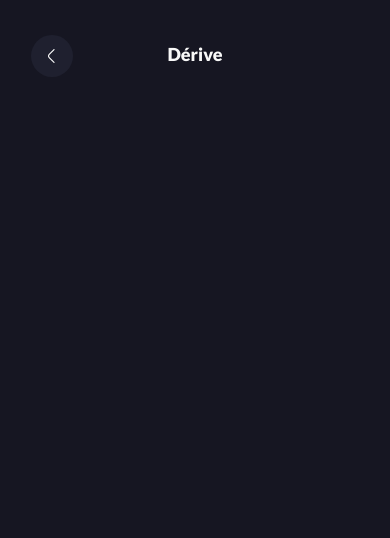
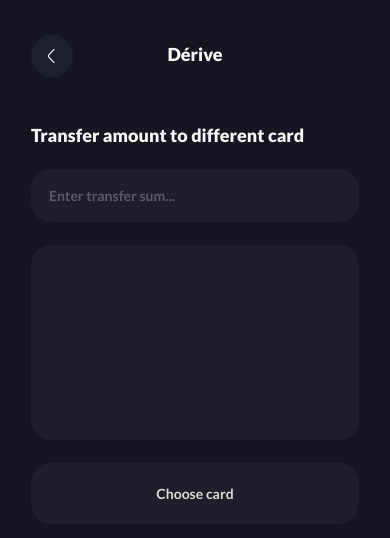
Before and after one commit to hschhhwwwo0o/derive, a React Native app: screen /Transfer in a window 390 px wide. Shown: the top 538 px of the page. Built offline with nearby package versions, Linux system fonts and the light colour scheme.

Commit message:
Initial transfet screen

```diff
--- /dev/null
+++ b/components/Custom/EmptyCard/index.tsx
@@ -0,0 +1,26 @@
+import React, { FunctionComponent } from "react";
+import { StyleSheet, TouchableOpacity, View } from "react-native";
+import AppConstants from "styles/constants";
+
+interface IEmptyCard {
+  onPressHandler: () => any;
+}
+
+const EmptyCard: FunctionComponent<IEmptyCard> = ({ onPressHandler = () => {} }) => {
+  return (
+    <TouchableOpacity onPress={onPressHandler} activeOpacity={AppConstants.ActiveOpacity}>
+      <View style={styles.emptyCard} />
+    </TouchableOpacity>
+  );
+};
+
+const styles = StyleSheet.create({
+  emptyCard: {
+    height: 195,
+    width: "100%",
+    borderRadius: 20,
+    backgroundColor: AppConstants.BackgroundSecondColor,
+  },
+});
+
+export default EmptyCard;
--- a/screens/Transfer/index.tsx
+++ b/screens/Transfer/index.tsx
@@ -1,16 +1,52 @@
-import React, { FunctionComponent } from "react";
-import { StyleSheet, View } from "react-native";
+import React, { FunctionComponent, useState } from "react";
+import { StyleSheet, View, Text } from "react-native";
 import AsyncStorage from "@react-native-async-storage/async-storage";
 import TheLayout from "layouts";
 import TopPanel from "components/UI/TopPanel";
 import Label from "components/UI/Label";
+import Input from "components/UI/Input";
+import EmptyCard from "components/Custom/EmptyCard";
+import AppConstants from "styles/constants";
+import Card from "components/Custom/Card";
 
 const TransferScreen: FunctionComponent<IScreen> = ({ navigation }) => {
+  const [sum, setSum] = useState<string>("");
+  const [isOpenChooseCardScreen, setIsOpenChooseCardScreen] = useState<boolean>(false);
+
+  function onChooseCardPressHandler() {
+    setIsOpenChooseCardScreen(true);
+  }
+
   return (
     <>
       <TheLayout>
-        <TopPanel withBack navigation={navigation} />
-        <View style={styles.body}></View>
+        {isOpenChooseCardScreen ? (
+          <>
+            <TopPanel />
+            <View style={styles.body}>
+              <Label>Transfer amount to different card</Label>
+              <View style={styles.headerInput}>
+                <Card />
+              </View>
+            </View>
+          </>
+        ) : (
+          <>
+            <TopPanel withBack navigation={navigation} />
+            <View style={styles.body}>
+              <Label>Transfer amount to different card</Label>
+              <View style={styles.headerInput}>
+                <Input state={sum} setState={setSum} placeholder="Enter transfer sum..." keyboardType="decimal-pad" />
+              </View>
+              <View style={styles.transferBody}>
+                <EmptyCard onPressHandler={onChooseCardPressHandler} />
+                <View style={styles.chooseCardButton}>
+                  <Text style={styles.chooseCardButtonText}>Choose card</Text>
+                </View>
+              </View>
+            </View>
+          </>
+        )}
       </TheLayout>
     </>
   );
@@ -21,6 +57,28 @@ const styles = StyleSheet.create({
     marginTop: 39,
     paddingBottom: 39,
   },
+  headerInput: {
+    marginTop: 23,
+  },
+  transferBody: {
+    marginTop: 23,
+  },
+  chooseCardButton: {
+    width: "100%",
+    marginTop: 23,
+    display: "flex",
+    alignItems: "center",
+    justifyContent: "center",
+    backgroundColor: AppConstants.BackgroundSecondColor,
+    paddingVertical: 22,
+    paddingHorizontal: 22,
+    borderRadius: 20,
+  },
+  chooseCardButtonText: {
+    color: "#DCDCDC",
+    fontFamily: AppConstants.FontBold,
+    fontSize: 14,
+  },
 });
 
 export default TransferScreen;
```
